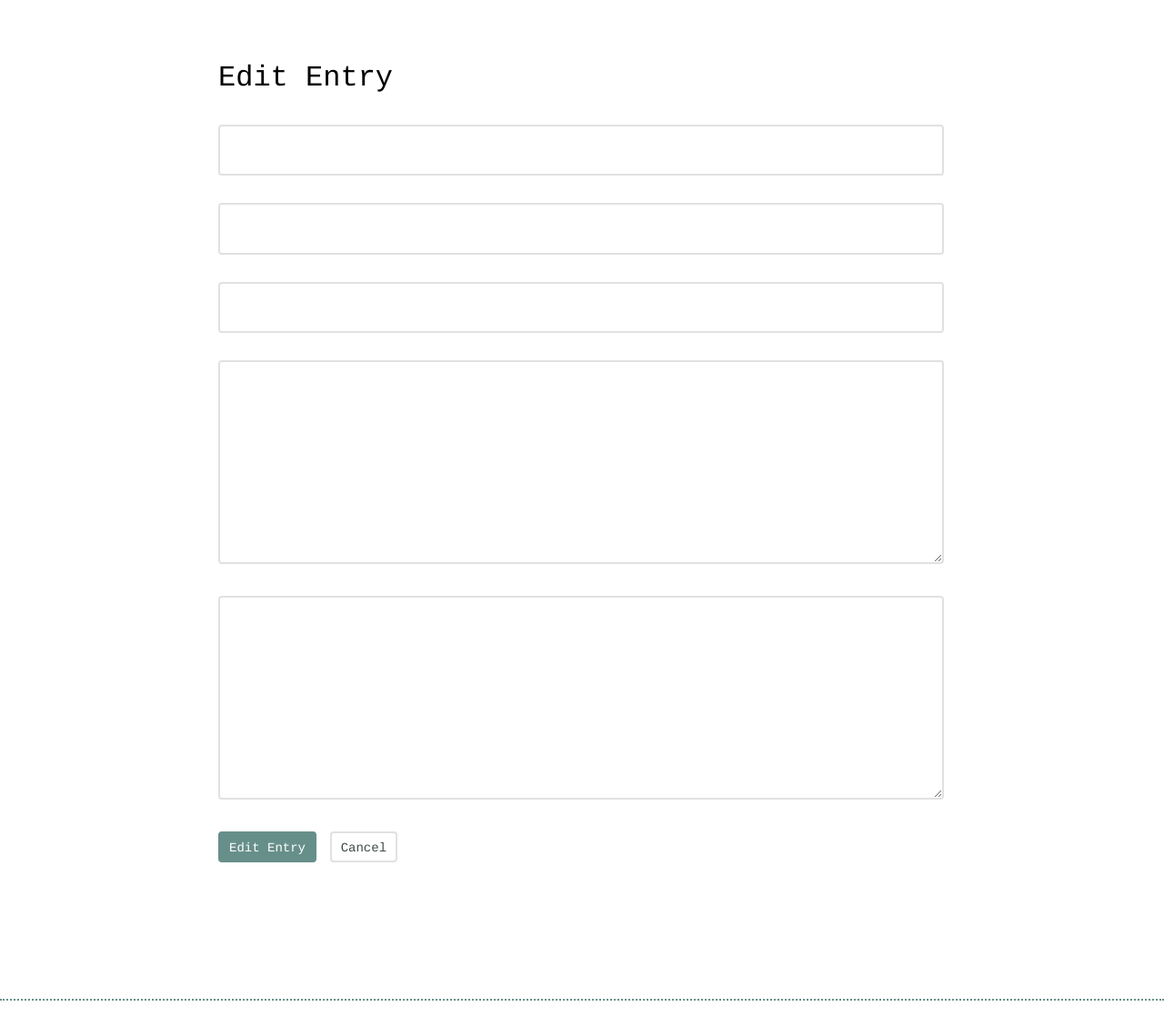
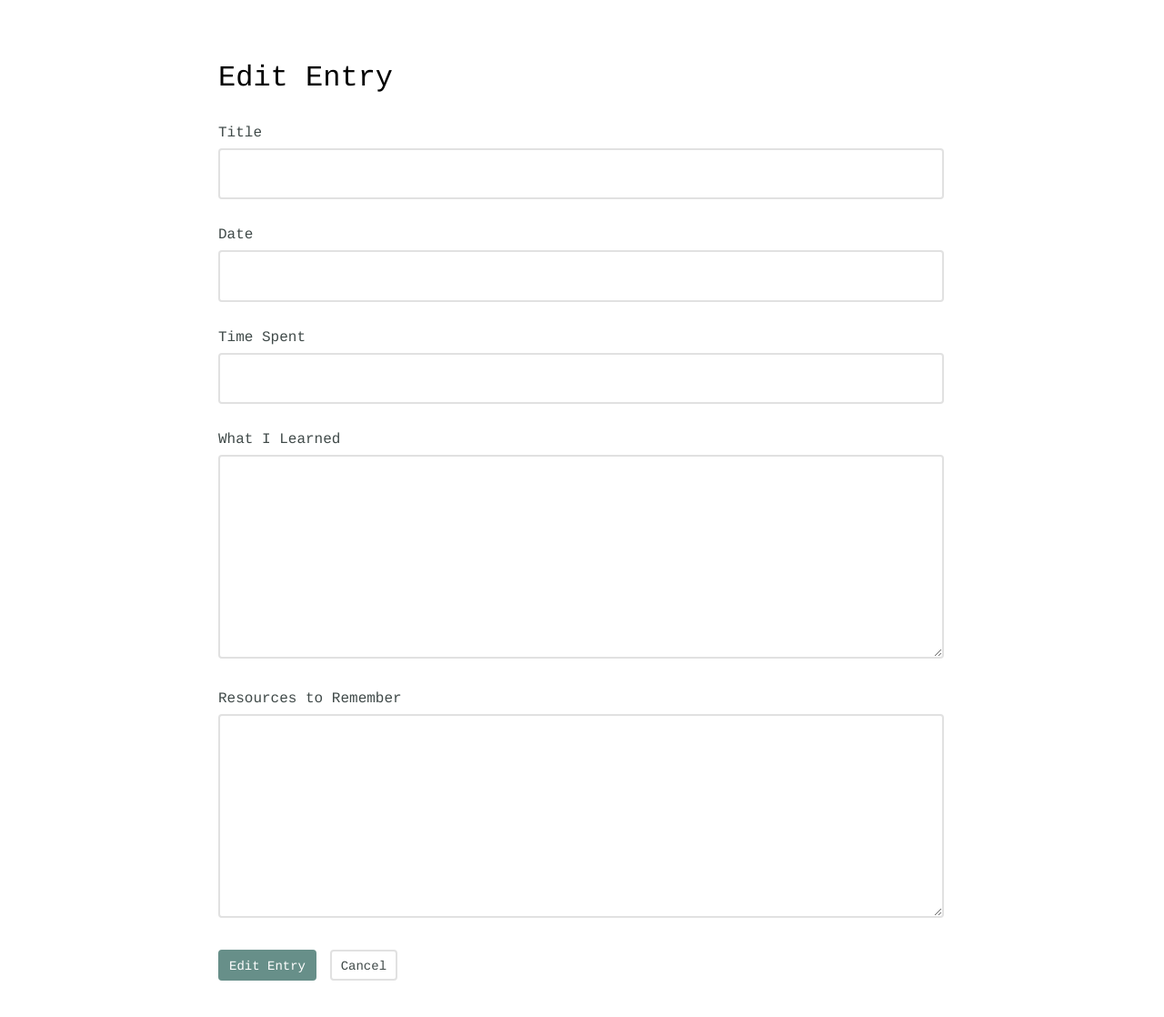
Before and after one commit to adamdenes/Learning-Journal-with-Flask, a Python web app: template templates/edit.html in a window 1280 px wide. Shown: the part 95-1213 px from the top of the page at 91% size. Run offline with Jinja, Linux system fonts and the light colour scheme; the template is opened without the code that fills it, so the values that code supplies are empty.

Commit message:
adding labels to layouts

```diff
--- a/templates/edit.html
+++ b/templates/edit.html
@@ -7,10 +7,15 @@
             <h2>Edit Entry</h2>
             <form action="{{ url_for('edit', id=entry.id) }}" method='POST'>
                 {{ edit_form.hidden_tag() }}
+                <label for="title"> Title</label>
                 <input id="title" type="text" name="journal_title" value="{{ entry.title }}"><br>
+                <label for="date">Date</label>
                 <input id="date" type="text" name="journal_date" value="{{ entry.date.strftime('%Y-%m-%d') }}"><br>
+                <label for="time-spent"> Time Spent</label>
                 <input id="time-spent" type="text" name="journal_time_spent" value="{{ entry.time_spent }}"><br>
+                <label for="what-i-learned">What I Learned</label>
                 <textarea id="what-i-learned" rows="5" name="journal_learned" value="{{ entry.learned }}">{{ entry.learned }}</textarea>
+                <label for="resources-to-remember">Resources to Remember</label>
                 <textarea id="resources-to-remember" rows="5" name="journal_resources" value="{{ entry.resources }}">{{ entry.resources }}</textarea>
                 <input type="submit" value="Edit Entry" class="button">
                 <a href="{{ url_for('detail', id=entry.id) }}" class="button button-secondary">Cancel</a>
--- a/templates/login.html
+++ b/templates/login.html
@@ -8,7 +8,8 @@
             <form action="{{ url_for('login') }}" method="POST">
                 {{ form.hidden_tag() }}
                 {% for field in form %}
-                    {{ field(placeholder=field.label.text)}}
+                    {{ field.label.text }}
+                    {{ field }}
                 {% endfor %}
                 <input type="submit" value="LOGIN" class="button">
             </form>
```
Also changed, not shown: templates/new.html (+10 -3 lines), journal.db.
